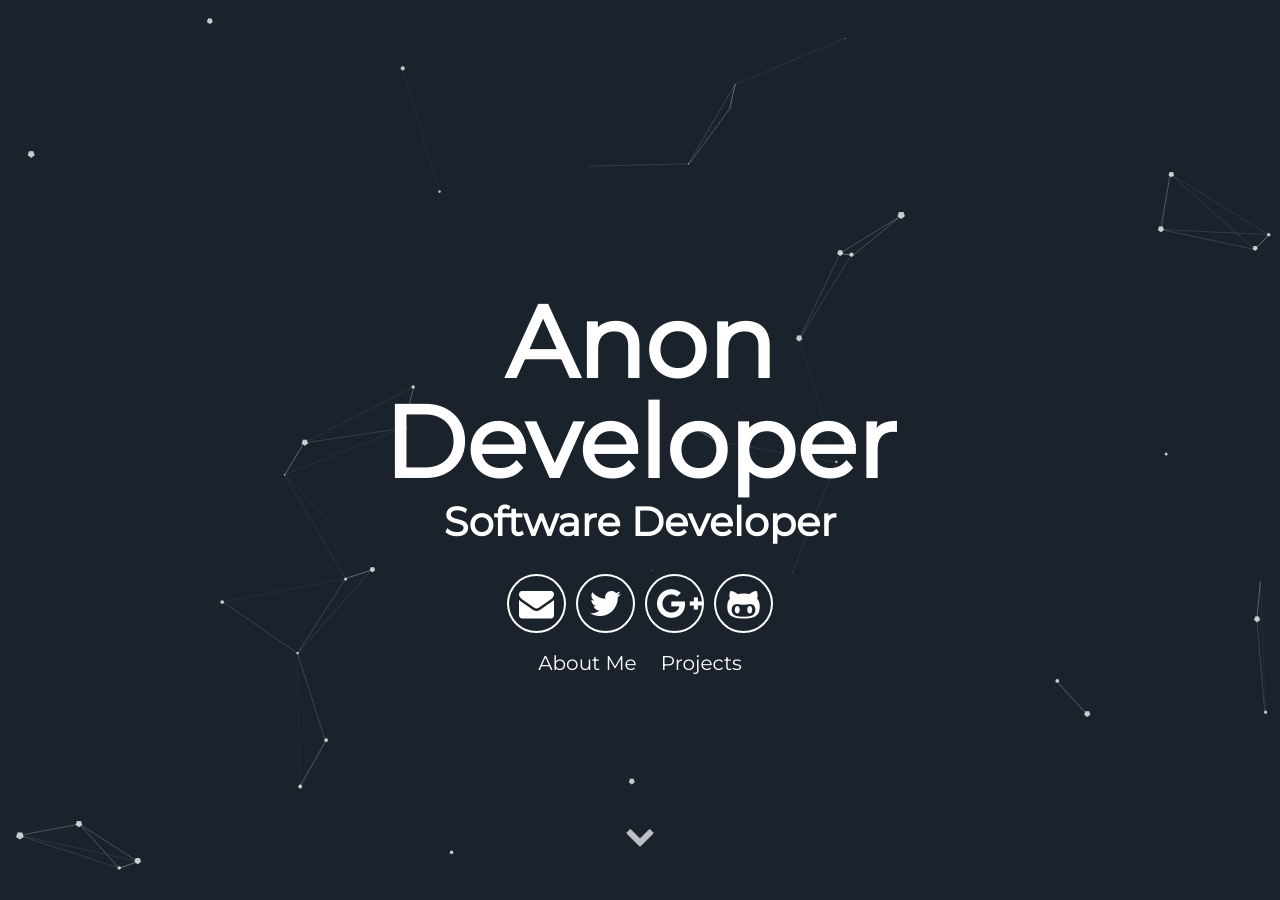
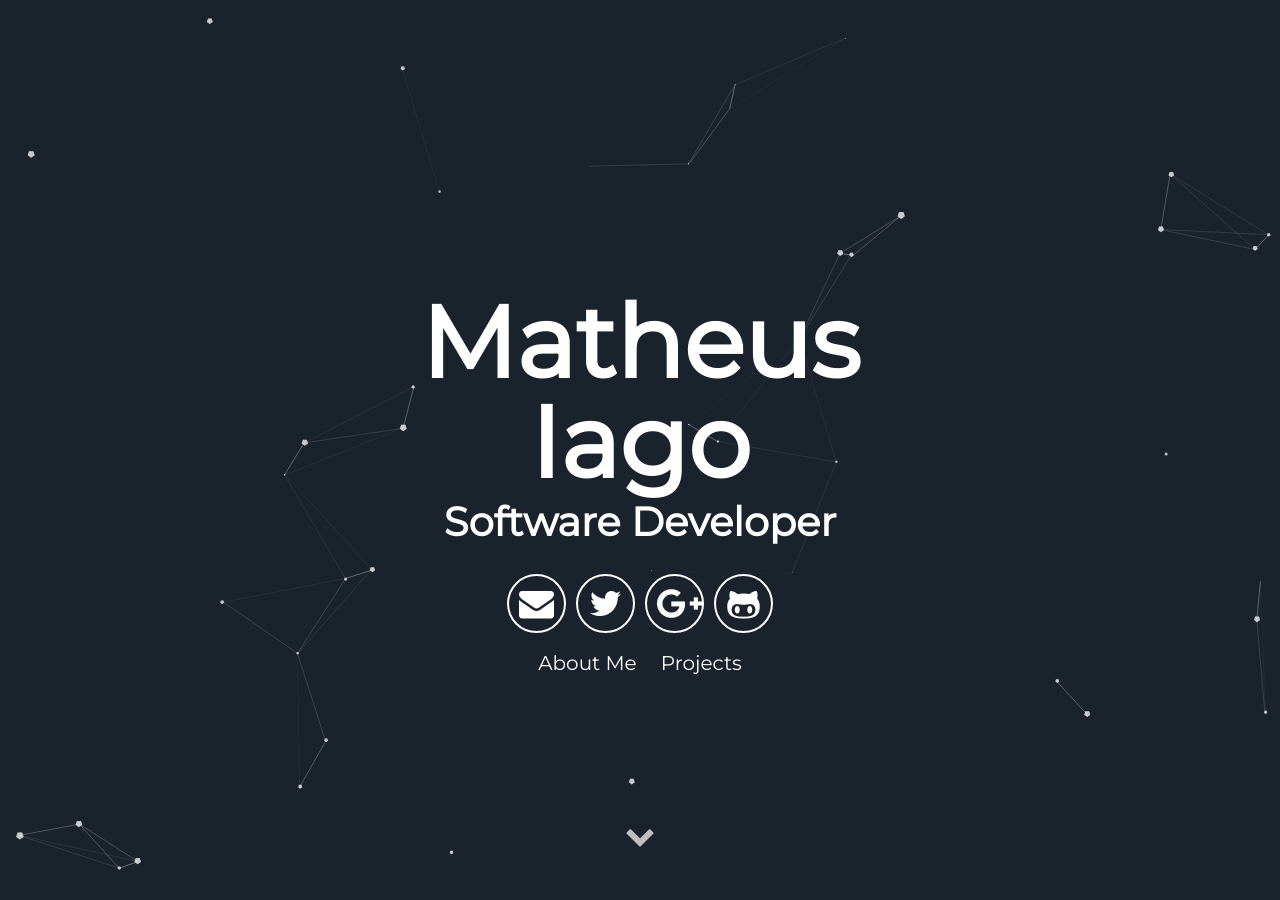
Before and after one commit to matheusiago/matheusiago2.github.io, a Jekyll site: the page built from index.html, in a window 1280 px wide and 900 px high. Built offline with Jekyll 4.4.1, drawn with Linux system fonts in a browser that asks for light colours; some of the changed text lies outside the part shown.

Commit message:
terceira tentativa

```diff
--- a/_config.yml
+++ b/_config.yml
@@ -5,7 +5,7 @@ description: Meu Portifolio Online
 # url: "localhost:3000" # the base hostname & protocol for your site e.g. http://willianjusten.com.br
 
 # User settings
-username: Anon Developer
+username: Matheus Iago
 user_description: Bicycle rights irony actually neutra typewriter lyft. Man bun taxidermy put a bird on it, umami yr ramps pop-up ugh bushwick chia lo-fi. Occupy bitters pour-over snackwave you probably haven't heard of them small batch. Cornhole mustache man bun letterpress echo park VHS.
 user_title: Software Developer
 email: anon@anon.com
```
